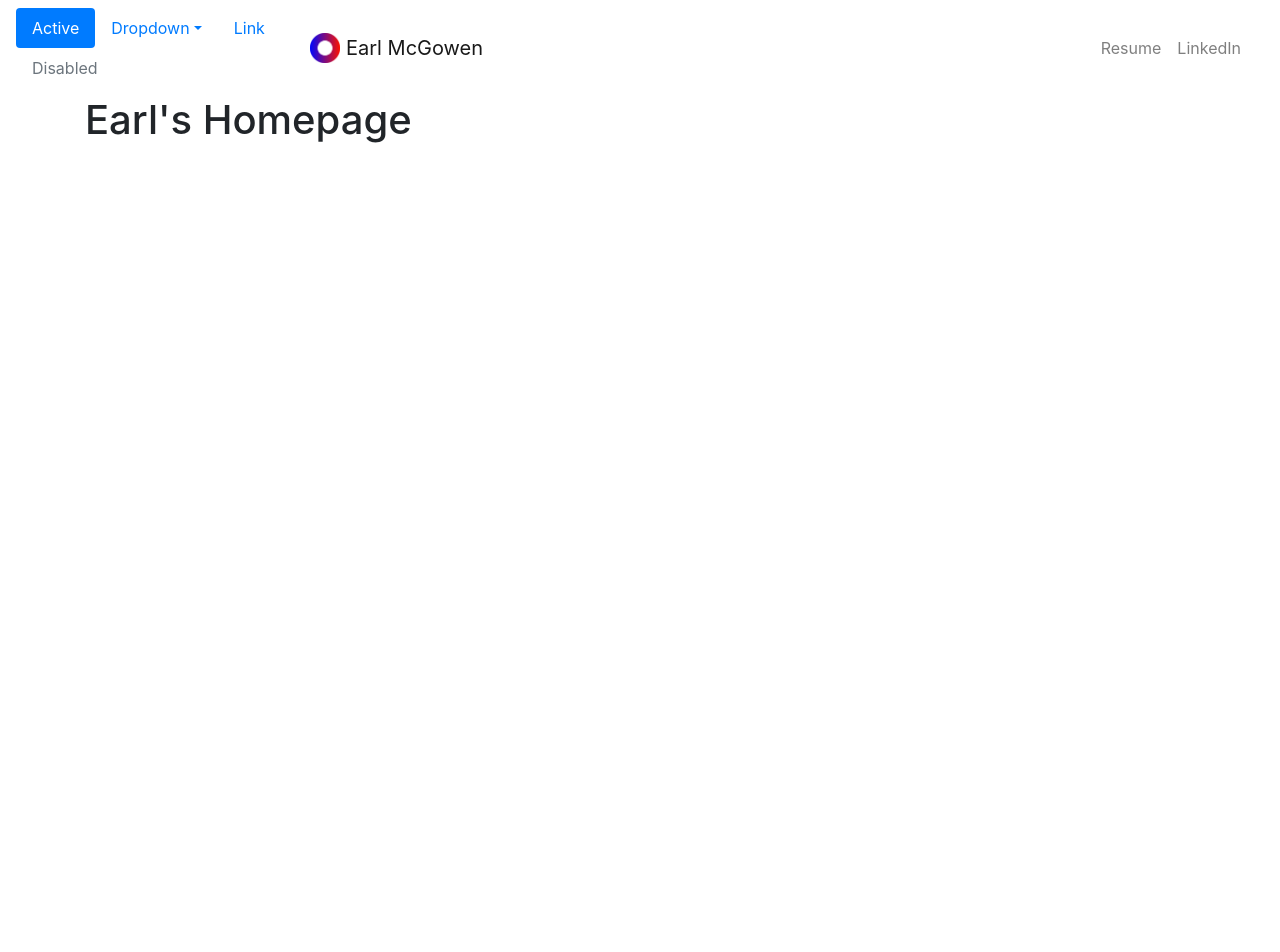
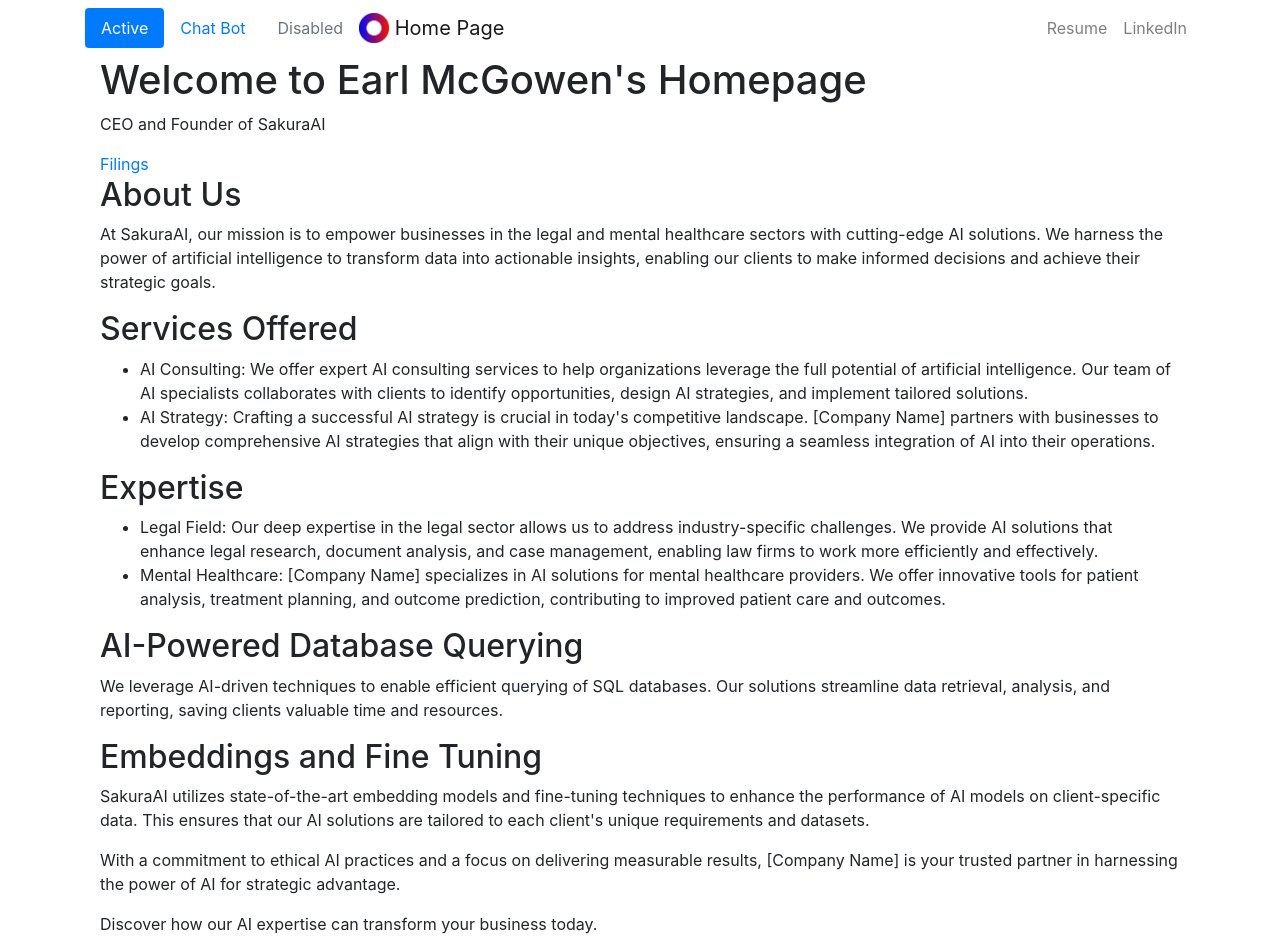
Before and after one commit to mcgowee/earl_mcgowen_project, a Django app: page / in a window 1280 px wide. Before the commit the page ends 143 px from the top, so only its background shows below. Run offline with Django 5.2, Linux system fonts and the light colour scheme; some libraries are stand-ins or nearby versions.

Commit message:
comments  and cleanup

```diff
--- a/demoforms/forms.py
+++ b/demoforms/forms.py
@@ -1,9 +1,7 @@
 from django import forms
 
 class CommentForm(forms.Form):
-    name = forms.CharField(required=True, label="Your name", max_length=100)
     comment = forms.CharField(required=True, widget=forms.Textarea(attrs=({"rows":10, "cols":80})))
 
     def log_data(self):
-        print(self.cleaned_data.get('name'))
         print(self.cleaned_data.get('comment'))
--- a/demoforms/views.py
+++ b/demoforms/views.py
@@ -15,10 +15,10 @@
         messages.success(self.request, 'Form submitted successfully')
 
         # Get the user's question from the form
-        user_question = form.cleaned_data['name']
+        user_question = form.cleaned_data['comment']
 
         # Use OpenAI to generate a response
-        client = openai.OpenAI(api_key="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")
+        client = openai.OpenAI(api_key = "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")
         completion = client.chat.completions.create(
             model="gpt-3.5-turbo",
             messages=[
--- a/earl_mcgowen/settings.py
+++ b/earl_mcgowen/settings.py
@@ -12,6 +12,11 @@
 
 from pathlib import Path
 import os
+from decouple import config
+
+# ...
+
+OPENAI_API_KEY = config('OPENAI_API_KEY')
 
 # Build paths inside the project like this: BASE_DIR / 'subdir'.
 BASE_DIR = Path(__file__).resolve().parent.parent
--- a/pages/templates/pages/base.html
+++ b/pages/templates/pages/base.html
@@ -24,37 +24,25 @@
 
 
     <nav id="topNav" class="navbar navbar-expand-md navbar-light">
+
+
+    <div class="container">
       <ul class="nav nav-pills">
         <li class="nav-item">
           <a class="nav-link active" aria-current="page" href="#">Active</a>
         </li>
-            <li class="nav-item dropdown">
-              <a class="nav-link dropdown-toggle" data-bs-toggle="dropdown" href="#" role="button" aria-expanded="false">Dropdown</a>
-              <ul class="dropdown-menu">
-                <li><a class="dropdown-item" href="#">Action</a></li>
-                <li><a class="dropdown-item" href="#">Another action</a></li>
-                <li><a class="dropdown-item" href="#">Something else here</a></li>
-                <li><hr class="dropdown-divider"></li>
-                <li><a class="dropdown-item" href="#">Separated link</a></li>
-              </ul>
-            </li>
         <li class="nav-item">
-              <a class="nav-link" href="#">Link</a>
+          <a class="nav-link" href="{% url 'comment' %}">Chat Bot</a>
         </li>
         <li class="nav-item">
           <a class="nav-link disabled" aria-disabled="true">Disabled</a>
         </li>
       </ul>
 
-
-    <div class="container">
       <a class="navbar-brand" href="{% url 'home' %}">
             <img src="{% static 'pages/Logo.png' %}" width="30" height="30" class="d-inline-block align-top" alt="Earl's Logo">
-            <span>Earl McGowen</span>
+            <span>Home Page</span>
         </a>
-        <button class="navbar-toggler" type="button" data-toggle="collapse" data-target="#navbarNav" aria-controls="navbarNav" aria-expanded="false" aria-label="Toggle navigation">
-            <span class="navbar-toggler-icon"></span>
-        </button>
         <div class="collapse navbar-collapse text-center" id="navbarNav">
             <ul class="navbar-nav ml-auto">
               <li class="nav-item">
--- a/pages/templates/pages/home.html
+++ b/pages/templates/pages/home.html
@@ -1,8 +1,39 @@
 {% extends 'pages/base.html' %}
+
 {% block content %}
+  <div class="container">
+    <h1>Welcome to Earl McGowen's Homepage</h1>
+    <p>CEO and Founder of SakuraAI</p>
+    <a href="https://www.coloradosos.gov/biz/BusinessEntityDetail.do?quitButtonDestination=BusinessEntityResults&nameTyp=ENT&masterFileId=20238362539&entityId2=20238362539&fileId=20238362539&srchTyp=ENTITY">Filings</a>
 
+    <!-- AI Contracting Company Description -->
+    <div class="company-description">
+      <h2>About Us</h2>
+      <p>At SakuraAI, our mission is to empower businesses in the legal and mental healthcare sectors with cutting-edge AI solutions. We harness the power of artificial intelligence to transform data into actionable insights, enabling our clients to make informed decisions and achieve their strategic goals.</p>
 
-<h1>Earl's Homepage</h1>
+      <h2>Services Offered</h2>
+      <ul>
+        <li>AI Consulting: We offer expert AI consulting services to help organizations leverage the full potential of artificial intelligence. Our team of AI specialists collaborates with clients to identify opportunities, design AI strategies, and implement tailored solutions.</li>
 
+        <li>AI Strategy: Crafting a successful AI strategy is crucial in today's competitive landscape. [Company Name] partners with businesses to develop comprehensive AI strategies that align with their unique objectives, ensuring a seamless integration of AI into their operations.</li>
+      </ul>
 
+      <h2>Expertise</h2>
+      <ul>
+        <li>Legal Field: Our deep expertise in the legal sector allows us to address industry-specific challenges. We provide AI solutions that enhance legal research, document analysis, and case management, enabling law firms to work more efficiently and effectively.</li>
+
+        <li>Mental Healthcare: [Company Name] specializes in AI solutions for mental healthcare providers. We offer innovative tools for patient analysis, treatment planning, and outcome prediction, contributing to improved patient care and outcomes.</li>
+      </ul>
+
+      <h2>AI-Powered Database Querying</h2>
+      <p>We leverage AI-driven techniques to enable efficient querying of SQL databases. Our solutions streamline data retrieval, analysis, and reporting, saving clients valuable time and resources.</p>
+
+      <h2>Embeddings and Fine Tuning</h2>
+      <p>SakuraAI utilizes state-of-the-art embedding models and fine-tuning techniques to enhance the performance of AI models on client-specific data. This ensures that our AI solutions are tailored to each client's unique requirements and datasets.</p>
+
+      <p>With a commitment to ethical AI practices and a focus on delivering measurable results, [Company Name] is your trusted partner in harnessing the power of AI for strategic advantage.</p>
+
+      <p>Discover how our AI expertise can transform your business today.</p>
+    </div>
+  </div>
 {% endblock %}
--- /dev/null
+++ b/requirements.txt
@@ -0,0 +1,5 @@
+asgiref==3.7.2
+Django==5.0
+Pillow==8.4.0
+pytz==2021.3
+sqlparse==0.4.4
```
Also changed, not shown: demoforms/templates/comment.html (+7 -9 lines), pages/requirements.txt (added, +7 -0 lines), 1 other file. Lines whose indentation alone changed are shown as unchanged.
